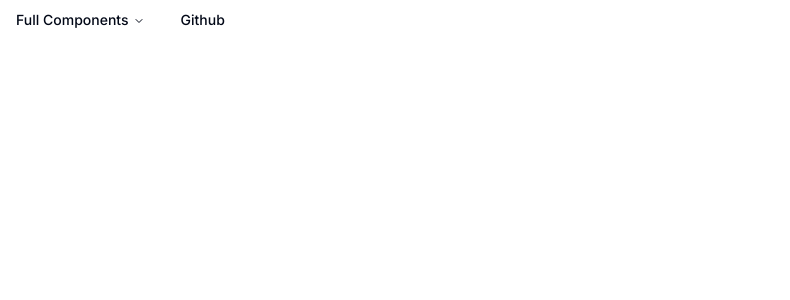
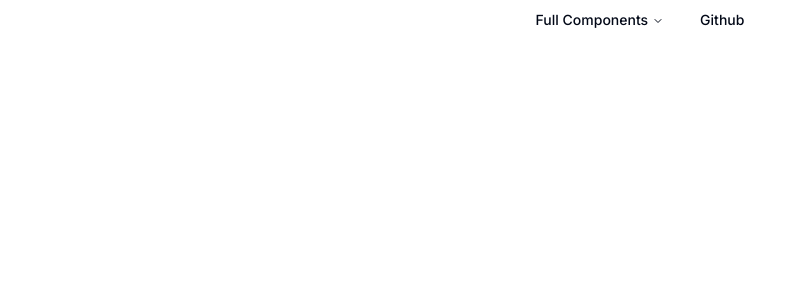
Before and after one commit to hughiephan/ai-component, a Next.js app: page / in a window 1280 px wide. Shown: the top 300 px of the page, without its empty margins (0-790 px from the left). Built offline with nearby package versions, Linux system fonts and the light colour scheme.

Commit message:
Add static path for quick access hack and center menu to the middle

```diff
--- a/app/page.jsx
+++ b/app/page.jsx
@@ -2,7 +2,7 @@ import { Menu } from "../components/Menu"
 
 export default function Home() {
   return (
-    <main className="flex flex-col items-center justify-between p-24">
+    <main className="flex flex-col items-center justify-center p-24">
       <Menu> </Menu>
     </main>
   );
--- a/components/Menu.tsx
+++ b/components/Menu.tsx
@@ -18,13 +18,13 @@ import {
 const components: { title: string; href: string; description: string }[] = [
   {
     title: "Chatbot",
-    href: "/chat.html",
+    href: "/component-ai/chat.html",
     description:
       "Write stories, messages, or programming code",
   },
   {
     title: "Recommender",
-    href: "/recommend.html",
+    href: "/component-ai/recommend.html",
     description:
       "Find what people are looking for among a growing number of options",
   },
```
